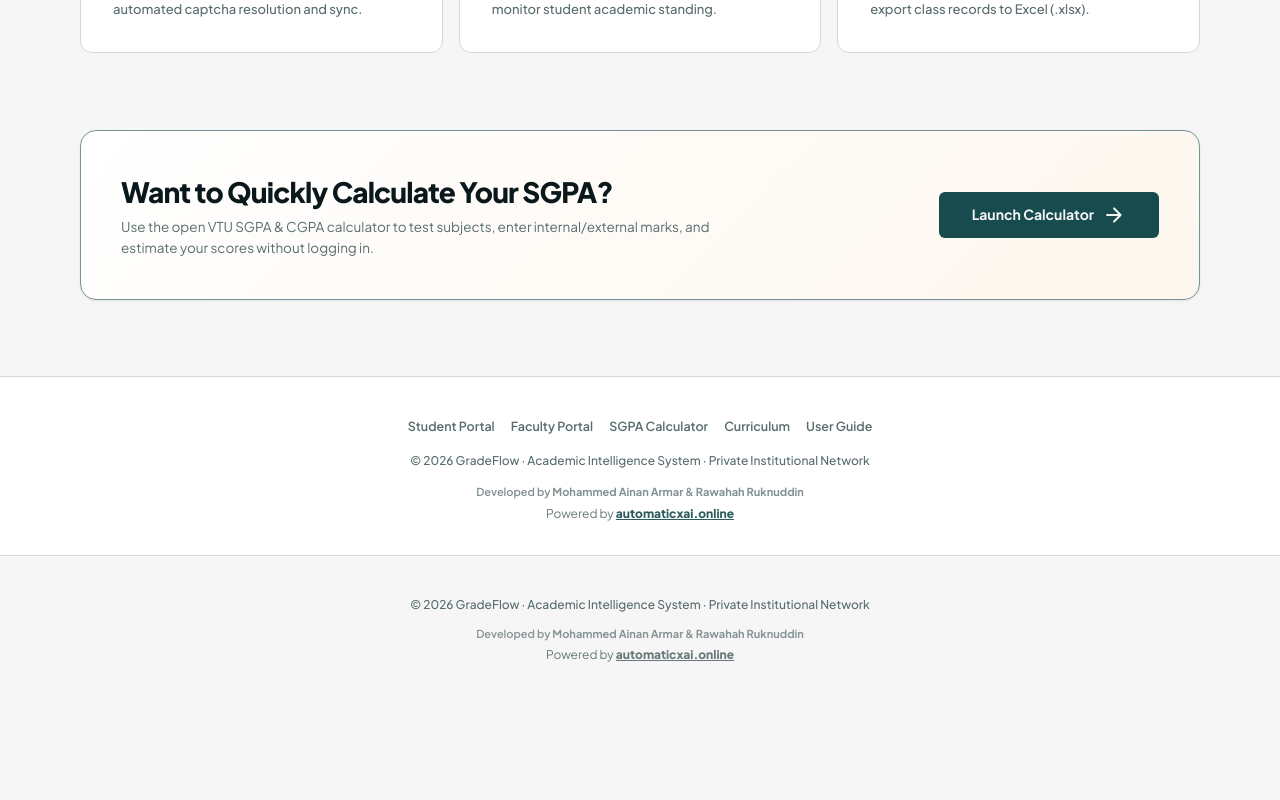
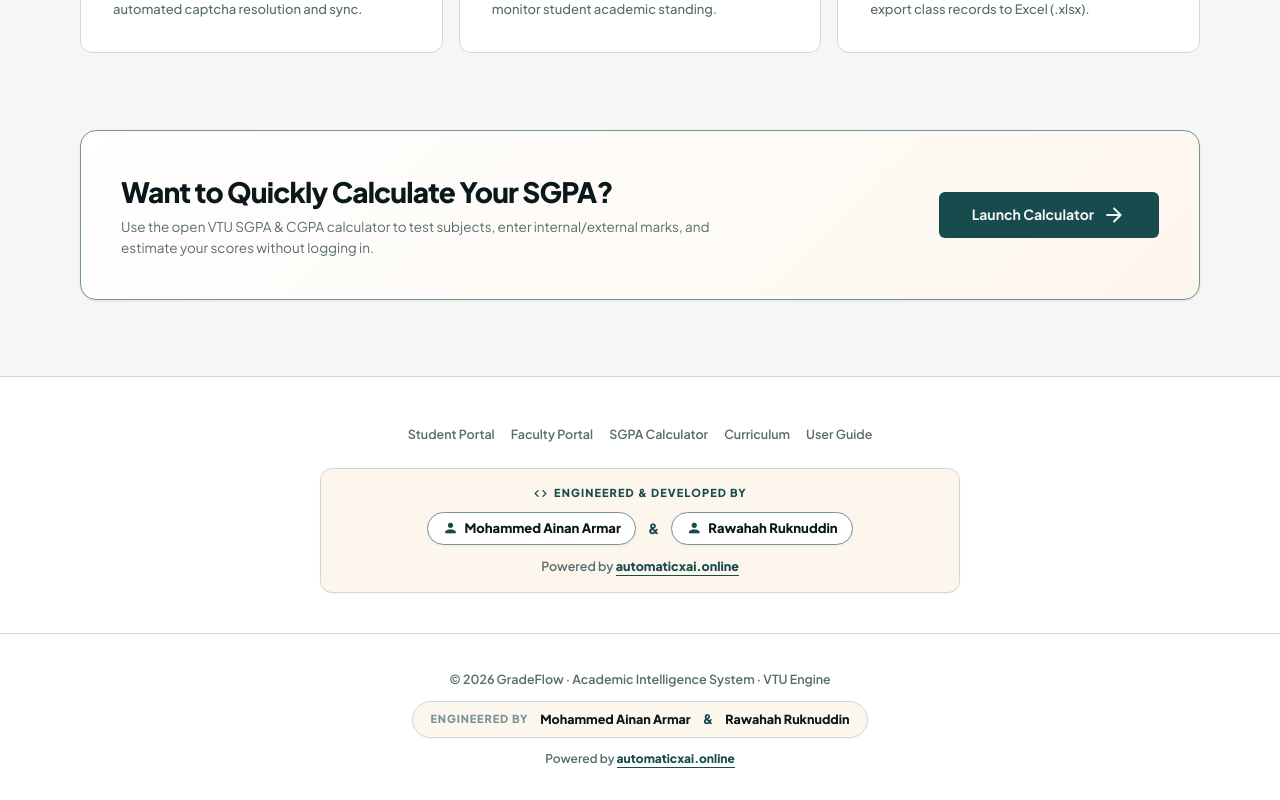
Before and after one commit to chocofixxx69/gradeflow, a Next.js app: page /landing in a window 1280 px wide. Shown: the part 2372-3172 px from the top of the page. Before the commit the page ends 3076 px from the top, so only its background shows below. Built offline with nearby package versions, Linux system fonts and the light colour scheme.

Commit message:
feat(branding): prominently highlight developer credits for Mohammed Ainan Armar and Rawahah Ruknuddin across landing, settings, auth, and global app footer

```diff
--- a/app/landing/Landing.module.css
+++ b/app/landing/Landing.module.css
@@ -559,7 +559,7 @@
 /* ── FOOTER ── */
 .footer {
   text-align: center;
-  padding: 40px var(--page-px) 32px;
+  padding: 48px var(--page-px) 36px;
   border-top: 1px solid var(--border);
   background: var(--surface);
   box-sizing: border-box;
@@ -571,21 +571,98 @@
   display: flex;
   flex-direction: column;
   align-items: center;
-  gap: var(--space-3);
+  gap: var(--space-4);
+}
+
+.footerLogo {
+  display: flex;
+  align-items: center;
+  gap: 10px;
+  text-decoration: none;
+  color: var(--tx-main);
 }
 
 .footerText {
-  font-size: 12px;
+  font-size: 12.5px;
   color: var(--tx-muted);
   font-weight: 500;
   margin: 0;
 }
 
-.footerCredits {
+/* ── HIGHLIGHTED DEVELOPER CREDITS ── */
+.developerCreditCard {
   display: flex;
   flex-direction: column;
-  gap: 4px;
+  align-items: center;
+  gap: 10px;
+  padding: 16px 24px;
+  background: var(--surface-low);
+  border: 1px solid var(--border);
+  border-radius: var(--radius-5);
+  box-shadow: var(--shadow-sm);
+  max-width: 640px;
+  width: 100%;
+  margin: 4px 0;
+  box-sizing: border-box;
+}
+
+.developerCreditHeader {
+  display: flex;
+  align-items: center;
+  gap: 6px;
+  font-size: 11px;
+  font-weight: 800;
+  color: var(--primary);
+  text-transform: uppercase;
+  letter-spacing: 0.1em;
+}
+
+.developerNamesRow {
+  display: flex;
+  align-items: center;
+  justify-content: center;
+  gap: 8px 12px;
+  flex-wrap: wrap;
+}
+
+.developerChip {
+  display: inline-flex;
+  align-items: center;
+  gap: 6px;
+  background: #FFFFFF;
+  border: 1px solid var(--border-strong);
+  padding: 6px 14px;
+  border-radius: var(--radius-full);
+  font-size: 13px;
+  font-weight: 800;
+  color: var(--tx-main);
+  box-shadow: 0 1px 3px rgba(10, 24, 28, 0.06);
+}
+
+.developerAmp {
+  color: var(--primary);
+  font-weight: 900;
+  font-size: 14px;
+}
+
+.poweredByLine {
+  font-size: 12.5px;
+  color: var(--tx-muted);
+  font-weight: 600;
   margin-top: 2px;
+}
+
+.poweredByLink {
+  color: var(--primary);
+  text-decoration: none;
+  font-weight: 800;
+  border-bottom: 1.5px solid var(--primary);
+  padding-bottom: 1px;
+  transition: opacity var(--transition-fast);
+}
+
+.poweredByLink:hover {
+  opacity: 0.8;
 }
 
 .footerLinks {
@@ -725,6 +802,15 @@
   .footerLinks {
     gap: 12px;
   }
+
+  .developerCreditCard {
+    padding: 14px 16px;
+  }
+
+  .developerChip {
+    font-size: 12px;
+    padding: 5px 12px;
+  }
 }
 
 @media (max-width: 380px) {
--- a/app/landing/page.jsx
+++ b/app/landing/page.jsx
@@ -352,25 +352,34 @@
                         <Link href="/guide" className={styles.footerLink}>User Guide</Link>
                     </div>
 
-                    <p className={styles.footerText}>
-                        © 2026 GradeFlow · Academic Intelligence System · Private Institutional Network
-                    </p>
-
-                    <div className={styles.footerCredits}>
-                        <p style={{ fontSize: '11px', color: 'var(--tx-muted)', opacity: 0.75, fontWeight: 600 }}>
-                            Developed by <strong>Mohammed Ainan Armar</strong> & <strong>Rawahah Ruknuddin</strong>
-                        </p>
-                        <p style={{ fontSize: '12px', color: 'var(--tx-muted)', opacity: 0.9 }}>
+                    {/* Highlighted Developer Card */}
+                    <div className={styles.developerCreditCard}>
+                        <div className={styles.developerCreditHeader}>
+                            <span className="material-icons-round" style={{ fontSize: '15px' }}>code</span>
+                            <span>ENGINEERED & DEVELOPED BY</span>
+                        </div>
+                        <div className={styles.developerNamesRow}>
+                            <div className={styles.developerChip}>
+                                <span className="material-icons-round" style={{ fontSize: '16px', color: 'var(--primary)' }}>person</span>
+                                <span>Mohammed Ainan Armar</span>
+                            </div>
+                            <span className={styles.developerAmp}>&</span>
+                            <div className={styles.developerChip}>
+                                <span className="material-icons-round" style={{ fontSize: '16px', color: 'var(--primary)' }}>person</span>
+                                <span>Rawahah Ruknuddin</span>
+                            </div>
+                        </div>
+                        <div className={styles.poweredByLine}>
                             Powered by{' '}
                             <a
                                 href="https://automaticxai.online"
                                 target="_blank"
                                 rel="noopener noreferrer"
-                                style={{ color: 'var(--primary)', textDecoration: 'underline', fontWeight: 800 }}
+                                className={styles.poweredByLink}
                             >
                                 automaticxai.online
                             </a>
-                        </p>
+                        </div>
                     </div>
                 </div>
             </footer>
--- a/components/ClientLayoutWrapper.jsx
+++ b/components/ClientLayoutWrapper.jsx
@@ -8,24 +8,66 @@
     return (
         <footer style={{
             textAlign: 'center',
-            padding: '40px 24px',
+            padding: '36px 20px 32px',
             borderTop: '1px solid var(--border)',
-            background: 'var(--bg)',
+            background: 'var(--surface)',
             marginTop: 'auto'
         }}>
-            <p style={{ fontSize: '12px', color: 'var(--tx-muted)', fontWeight: 500, marginBottom: '12px' }}>
-                © 2026 GradeFlow · Academic Intelligence System · Private Institutional Network
-            </p>
-            <div style={{ display: 'flex', flexDirection: 'column', gap: '4px' }}>
-                <p style={{ fontSize: '11px', color: 'var(--tx-muted)', opacity: 0.7, fontWeight: 600 }}>
-                    Developed by <strong>Mohammed Ainan Armar</strong> & <strong>Rawahah Ruknuddin</strong>
+            <div style={{
+                maxWidth: '680px',
+                margin: '0 auto',
+                display: 'flex',
+                flexDirection: 'column',
+                alignItems: 'center',
+                gap: '12px'
+            }}>
+                <p style={{ fontSize: '12.5px', color: 'var(--tx-muted)', fontWeight: 600 }}>
+                    © 2026 GradeFlow · Academic Intelligence System · VTU Engine
                 </p>
-                <p style={{ fontSize: '12px', color: 'var(--tx-muted)', opacity: 0.9 }}>
+
+                {/* Highlighted Developer Box */}
+                <div style={{
+                    display: 'inline-flex',
+                    flexWrap: 'wrap',
+                    alignItems: 'center',
+                    justifyContent: 'center',
+                    gap: '8px 12px',
+                    padding: '8px 18px',
+                    background: 'var(--surface-low)',
+                    border: '1px solid var(--border)',
+                    borderRadius: 'var(--radius-full)',
+                    boxShadow: 'var(--shadow-sm)'
+                }}>
+                    <span style={{ fontSize: '11px', color: 'var(--tx-dim)', fontWeight: 800, textTransform: 'uppercase', letterSpacing: '0.08em' }}>
+                        Engineered by
+                    </span>
+                    <span style={{ fontSize: '12.5px', color: 'var(--tx-main)', fontWeight: 800 }}>
+                        Mohammed Ainan Armar
+                    </span>
+                    <span style={{ color: 'var(--primary)', fontWeight: 900, fontSize: '13px' }}>&</span>
+                    <span style={{ fontSize: '12.5px', color: 'var(--tx-main)', fontWeight: 800 }}>
+                        Rawahah Ruknuddin
+                    </span>
+                </div>
+
+                {/* Powered By */}
+                <div style={{ fontSize: '12px', color: 'var(--tx-muted)', fontWeight: 600 }}>
                     Powered by{' '}
-                    <a href="https://automaticxai.online" target="_blank" rel="noopener noreferrer" style={{ color: 'inherit', textDecoration: 'underline', fontWeight: 800 }}>
+                    <a
+                        href="https://automaticxai.online"
+                        target="_blank"
+                        rel="noopener noreferrer"
+                        style={{
+                            color: 'var(--primary)',
+                            textDecoration: 'none',
+                            fontWeight: 800,
+                            borderBottom: '1.5px solid var(--primary)',
+                            paddingBottom: '1px'
+                        }}
+                    >
                         automaticxai.online
                     </a>
-                </p>
+                </div>
             </div>
         </footer>
     );
```
Also changed, not shown: app/auth/page.jsx (+35 -0 lines), app/settings/page.jsx (+79 -0 lines).
